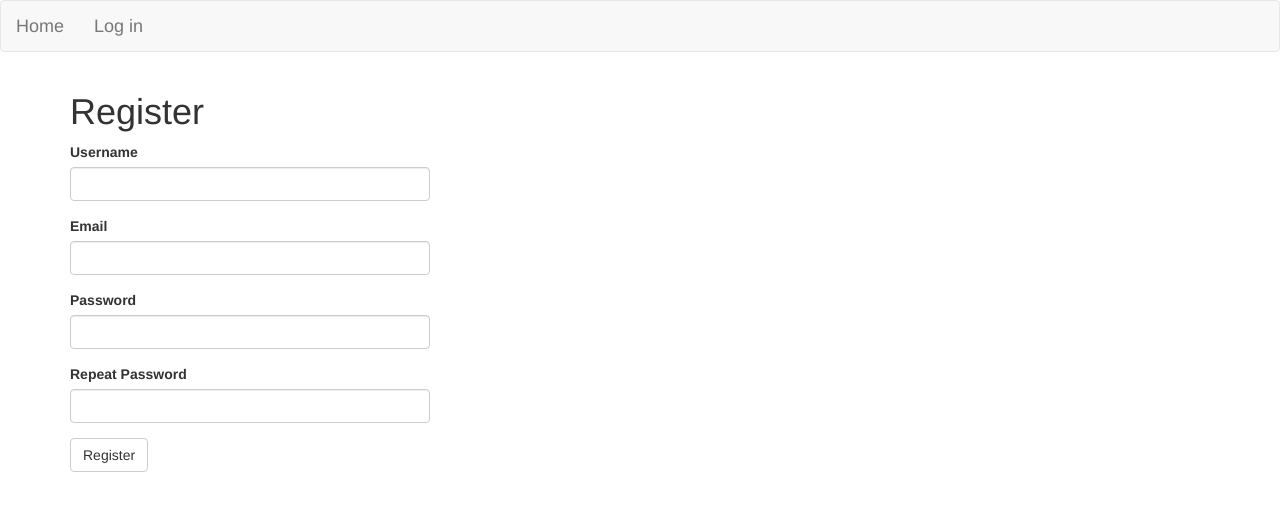
After one commit to lozanov95/flask-covid-tracker, a Flask app: page /register in a window 1280 px wide. The commit adds this page. Shown: the top 511 px of the page. Run offline with Flask 2, Linux system fonts and the light colour scheme; some libraries are stand-ins or nearby versions.

```diff
--- a/app/__init__.py
+++ b/app/__init__.py
@@ -3,11 +3,14 @@ from config import Config
 from flask_bootstrap import Bootstrap
 from flask_sqlalchemy import SQLAlchemy
 from flask_migrate import Migrate
+from flask_login import LoginManager
 
 app = Flask(__name__)
 app.config.from_object(Config)
 bootstrap = Bootstrap(app)
 db = SQLAlchemy(app)
 migrate = Migrate(app, db)
+login = LoginManager(app)
+login.login_view = 'login'
 
 from app import routes, models
--- /dev/null
+++ b/app/forms.py
@@ -0,0 +1,29 @@
+from flask_wtf import FlaskForm
+from wtforms import StringField, PasswordField, BooleanField, SubmitField
+from wtforms.validators import DataRequired, ValidationError, Email, EqualTo
+from app.models import User
+
+class LoginForm(FlaskForm):
+    username = StringField('Username', validators=[DataRequired()])
+    password = PasswordField('Password', validators=[DataRequired()])
+    remember_me = BooleanField('Remember Me')
+    submit = SubmitField('Sign In')
+
+
+class RegistrationForm(FlaskForm):
+    username = StringField('Username', validators=[DataRequired()])
+    email = StringField('Email', validators=[DataRequired(), Email()])
+    password = PasswordField('Password', validators=[DataRequired()])
+    password2 = PasswordField(
+        'Repeat Password', validators=[DataRequired(), EqualTo('password')])
+    submit = SubmitField('Register')
+
+    def validate_username(self, username):
+        user = User.query.filter_by(username=username.data).first()
+        if user is not None:
+            raise ValidationError('Please use a different username.')
+
+    def validate_email(self, email):
+        user = User.query.filter_by(email=email.data).first()
+        if user is not None:
+            raise ValidationError('Please use a different email address.')
--- a/app/routes.py
+++ b/app/routes.py
@@ -1,9 +1,12 @@
 from app import app
-from flask import render_template, url_for
+from flask import render_template, flash, redirect, url_for, request
 from app.scrape_cases import CaseScrapper
 from datetime import datetime
-from app.models import Cases
+from app.models import Cases, User
 from app import db
+from app.forms import LoginForm, RegistrationForm
+from flask_login import current_user, login_user, logout_user, login_required
+from werkzeug.urls import url_parse
 
 
 @app.route('/')
@@ -13,6 +16,7 @@ def index():
     return render_template('index.html', covid_stats=covid_stats)
 
 
+@login_required
 @app.route('/scrape')
 def scrape():
     scrapper = CaseScrapper()
@@ -30,6 +34,46 @@ def scrape():
         return render_template('index.html', covid_stats=covid_stats)
 
 
+@app.route('/login', methods=['GET', 'POST'])
+def login():
+    if current_user.is_authenticated:
+        return redirect(url_for('index'))
+    form = LoginForm()
+    if form.validate_on_submit():
+        user = User.query.filter_by(username=form.username.data).first()
+        if user is None or not user.check_password(form.password.data):
+            flash('Invalid username or password')
+            return redirect(url_for('login'))
+        login_user(user, remember=form.remember_me.data)
+        next_page = request.args.get('next')
+        if not next_page or url_parse(next_page).netloc != '':
+            next_page = url_for('index')
+        return redirect(next_page)
+    return render_template('login.html', title='Sign In', form=form)
+
+
+@login_required
+@app.route('/logout')
+def logout():
+    logout_user()
+    return redirect(url_for('index'))
+
+
+@app.route('/register', methods=['GET', 'POST'])
+def register():
+    if current_user.is_authenticated:
+        return redirect(url_for('index'))
+    form = RegistrationForm()
+    if form.validate_on_submit():
+        user = User(username=form.username.data, email=form.email.data)
+        user.set_password(form.password.data)
+        db.session.add(user)
+        db.session.commit()
+        flash('Congratulations, you are now a registered user!')
+        return redirect(url_for('login'))
+    return render_template('register.html', title='Register', form=form)
+
+
 @app.route('/test')
 def test():
     return str(datetime.utcnow().date())
--- a/app/templates/base.html
+++ b/app/templates/base.html
@@ -1,7 +1,17 @@
 {% extends 'bootstrap/base.html' %}
+{% if title %}
+<title>{{ title }} - Covid Tracker</title>
+{% else %}
+<title>Welcome to Covid Tracker</title>
+{% endif %}
 {% block navbar %}
     <nav class="navbar navbar-default">
         <a href="{{ url_for('index') }}" class="navbar-brand">Home</a>
+        {% if current_user.is_authenticated %}
         <a href="{{ url_for('scrape') }}" class="navbar-brand">Get newest data</a>
+        <a href="{{ url_for('logout') }}" class="navbar-brand">Logout</a>
+        {% else %}
+        <a href="{{ url_for('login') }}" class="navbar-brand">Log in</a>
+        {% endif %}
     </nav>
 {% endblock %}
--- /dev/null
+++ b/app/templates/register.html
@@ -0,0 +1,13 @@
+{% extends 'base.html' %}
+{% import 'bootstrap/wtf.html' as wtf %}
+
+{% block content %}
+<div class="container">
+    <h1>Register</h1>
+    <div class="row">
+        <div class="col-md-4">
+            {{ wtf.quick_form(form) }}
+        </div>
+    </div>
+</div>
+{% endblock %}
--- a/config.py
+++ b/config.py
@@ -7,3 +7,4 @@ class Config(object):
     SQLALCHEMY_DATABASE_URI = os.environ.get('DATABASE_URL') or \
         'sqlite:///' + os.path.join(basedir, 'app.db')
     SQLALCHEMY_TRACK_MODIFICATIONS = False
+    SECRET_KEY = os.environ.get('SECRET_KEY') or '1w4VzIGGnm9$A9T@uPhzBsr8Xl'
--- a/requirements.txt
+++ b/requirements.txt
@@ -21,3 +21,8 @@ SQLAlchemy==1.3.18
 urllib3==1.25.10
 visitor==0.1.3
 Werkzeug==1.0.1
+
+WTForms~=2.3.3
+pip~=20.1.1
+colorama~=0.4.1
+setuptools~=40.8.0
```
Also changed, not shown: app/models.py (+24 -1 lines), app/templates/login.html (added, +13 -0 lines), migrations/versions/6c9cff19b11a_adding_user_table.py (added, +38 -0 lines), app.db.
